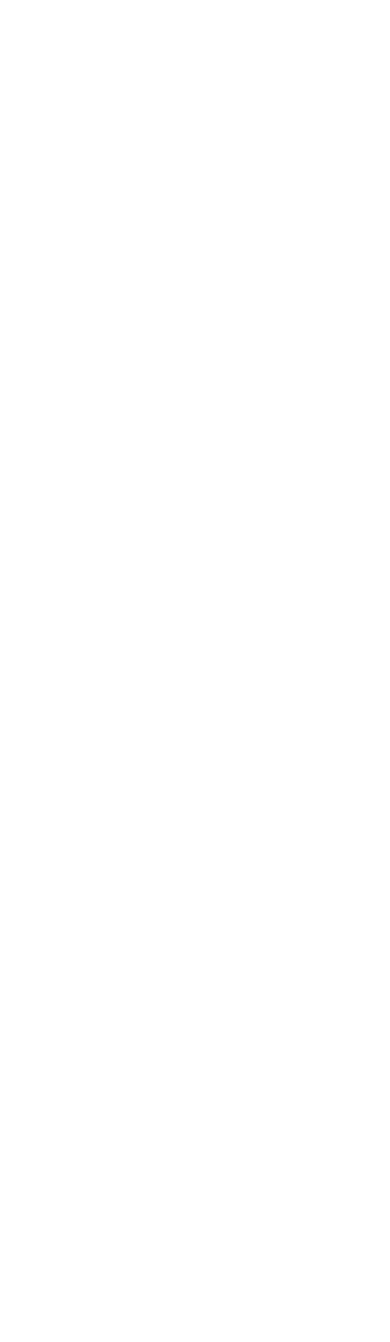
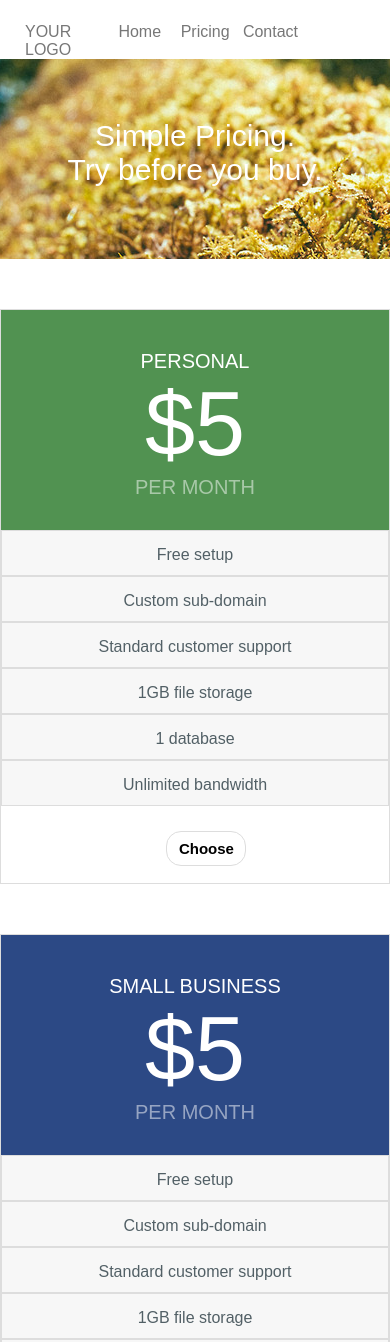
Before and after one commit to jaserader/homework_week02_wednesday, a website: page index.html in a window 390 px wide. Shown: the top 1342 px of the page. Before the commit the page ends 844 px from the top, so only its background shows below. Drawn offline with Linux system fonts and the light colour scheme; files whose address does not match are found by name.

Commit message:
breakpoint 478 complete

```diff
--- a/css/main.scss
+++ b/css/main.scss
@@ -0,0 +1,185 @@
+@import "../bower_components/bourbon/app/assets/stylesheets/bourbon";
+@import "../bower_components/neat/app/assets/stylesheets/neat";
+
+* {
+  box-sizing: border-box;
+}
+
+body {
+  @include outer-container;
+  font-family: sans-serif;
+}
+
+.headerNav {
+  font-size: 16px;
+  color: #5D646B;
+  background: #fff;
+  height: 40px;
+  width: 100%;
+  padding-top: 15px;
+  padding-left: 25px;
+
+  a {
+    @include span-columns(2);
+    text-decoration: none;
+    color: #777777;
+
+    &:first-child {
+      @include span-columns(3);
+    }
+  }
+}
+
+a:last-child {
+  padding-right: 0;
+}
+
+.hero {
+  height: 200px;
+  padding-top: 60px;
+  @include span-columns(12);
+  background: url(/Users/jaserader/dev/homework/week02/wednesday/images/background.jpg) no-repeat center;
+  margin-bottom: 50px;
+
+    .titleTop{
+    @include span-columns(12);
+    color: #fff;
+    font-size: 30px;
+    font-weight: normal;
+  }
+  }
+
+.section1,
+.section2,
+.section3 {
+  @include span-columns(12);
+  height: 575px;
+  border: 1px #DDDDDD solid;
+  margin-bottom: 50px;
+}
+
+.personalHeader {
+  background: #519251;
+  height: 220px;
+  color: #fff;
+  font-size: 20px;
+  padding-top: 40px;
+  font-weight: normal;
+  @include span-columns(12);
+
+  div {
+    @include span-columns(12);
+    text-align: center;
+  }
+}
+
+.smallBusinessHeader {
+  background: #2C4985;
+  height: 220px;
+  color: #fff;
+  font-size: 20px;
+  padding-top: 40px;
+  font-weight: normal;
+  @include span-columns(12);
+
+  div {
+    @include span-columns(12);
+    text-align: center;
+  }
+}
+
+.enterpriseHeader {
+  background: #111111;
+  height: 220px;
+  color: #fff;
+  font-size: 20px;
+  padding-top: 40px;
+  font-weight: normal;
+  @include span-columns(12);
+
+  div {
+    @include span-columns(12);
+    text-align: center;
+  }
+}
+
+.money {
+  font-size: 90px;
+  font-weight: lighter;
+}
+
+.perMonth {
+  opacity: .5;
+}
+
+.info {
+  @include span-columns(12);
+  height: 276px;
+
+  ul{
+  margin: 0;
+  padding-left: 0;
+  list-style-type: none;
+  @include span-columns(12);
+
+  li {
+    background: #F7F7F7;
+    color: #526066;
+    padding: 15px;
+    border: 1px #DDDDDD solid;
+    text-align: center;
+    height: 46px;
+  }
+}
+}
+
+.choose {
+  height: 46px;
+
+  button {
+    margin-top: 25px;
+    width: 80px;
+    @include shift(5);
+    border: 1px #DDDDDD solid;
+    border-radius: 15px;
+    background: #fff;
+    font-size: 15px;
+    font-weight: bold;
+    height: 35px;
+  }
+}
+
+article {
+  @include span-columns(9);
+  @include shift(1);
+  margin-top: 50px;
+  margin-bottom: 25px;
+
+  h3 {
+    font-weight: normal;
+    font-size: 20px;
+  }
+
+  p {
+    color: #526066;
+    font-weight: normal;
+  }
+}
+
+footer {
+  @include span-columns(12);
+  height: 100px;
+  background: #111111;
+  color: #858585;
+  font-weight: normal;
+  padding-top: 25px;
+}
+
+  span{
+    @include span-columns(12);
+    text-align: center;
+
+     a {
+       color: #fff;
+     }
+  }
--- a/index.html
+++ b/index.html
@@ -1,11 +1,131 @@
 <!DOCTYPE html>
 <html>
   <head>
+    <link rel="normalize" href="https://cdnjs.cloudflare.com/ajax/libs/normalize/3.0.3/normalize.css" media="screen" title="no title" charset="utf-8">
     <link rel="stylesheet" href="css/main.css" media="screen" title="no title" charset="utf-8">
     <meta charset="utf-8">
     <title></title>
   </head>
   <body>
+    <header>
+      <nav class="headerNav">
+          <a class="yourLogo">YOUR LOGO</a>
+          <a href="#">Home</a>
+          <a href="#">Pricing</a>
+          <a href="#">Contact</a>
+      </nav>
 
+    </header>
+
+    <section class="hero">
+      <span class="titleTop">Simple Pricing.</span>
+      <span class="titleTop">Try before you buy.</span>
+    </section>
+
+    <main>
+      <section class="section1">
+        <div class="personalHeader">
+          <div class="priceTitle">PERSONAL</div>
+          <div class="money">$5</div>
+          <div class="perMonth">PER MONTH</div>
+        </div>
+
+        <div class="info">
+          <ul>
+            <li>Free setup</li>
+            <li>Custom sub-domain</li>
+            <li>Standard customer support</li>
+            <li>1GB file storage</li>
+            <li>1 database</li>
+            <li>Unlimited bandwidth</li>
+          </ul>
+        </div>
+
+        <div class="choose">
+          <button type="button" name="choose">Choose</button>
+        </div>
+      </section>
+
+      <section class="section2">
+        <div class="smallBusinessHeader">
+          <div class="priceTitle">SMALL BUSINESS</div>
+          <div class="money">$5</div>
+          <div class="perMonth">PER MONTH</div>
+        </div>
+
+        <div class="info">
+          <ul>
+            <li>Free setup</li>
+            <li>Custom sub-domain</li>
+            <li>Standard customer support</li>
+            <li>1GB file storage</li>
+            <li>1 database</li>
+            <li>Unlimited bandwidth</li>
+          </ul>
+        </div>
+
+        <div class="choose">
+          <button type="button" name="choose">Choose</button>
+        </div>
+      </section>
+
+      <section class="section3">
+        <div class="enterpriseHeader">
+          <div class="priceTitle">ENTERPRISE</div>
+          <div class="money">$5</div>
+          <div class="perMonth">PER MONTH</div>
+        </div>
+
+        <div class="info">
+          <ul>
+            <li>Free setup</li>
+            <li>Custom sub-domain</li>
+            <li>Standard customer support</li>
+            <li>1GB file storage</li>
+            <li>1 database</li>
+            <li>Unlimited bandwidth</li>
+          </ul>
+        </div>
+
+        <div class="choose">
+          <button type="button" name="choose">Choose</button>
+        </div>
+      </section>
+
+      <article class="">
+        <div class="">
+          <h3>GET STARTED TODAY</h3>
+          <p>
+            Lorem ipsum dolor sit amet, consectetur adipisicing elit, sed do eiusmod tempor incididunt ut labore et dolore magna aliqua. Ut enim ad minim veniam, quis nostrud exercitation ullamco laboris nisi ut aliquip ex ea commodo consequat. Duis aute irure dolor in reprehenderit in voluptate velit esse cillum dolore eu fugiat nulla pariatur. Excepteur sint occaecat cupidatat non proident, sunt in culpa qui officia deserunt mollit anim id est laborum.
+          </p>
+        </div>
+
+        <div class="">
+          <h3>PAY MONTHLY OR ANNUALLY</h3>
+          <p>
+            Lorem ipsum dolor sit amet, consectetur adipisicing elit, sed do eiusmod tempor incididunt ut labore et dolore magna aliqua. Ut enim ad minim veniam, quis nostrud exercitation ullamco laboris nisi ut aliquip ex ea commodo consequat. Duis aute irure dolor in reprehenderit in voluptate velit esse cillum dolore eu fugiat nulla pariatur. Excepteur sint occaecat cupidatat non proident, sunt in culpa qui officia deserunt mollit anim id est laborum.
+          </p>
+        </div>
+
+        <div class="">
+          <h3>24/7 CUSTOMER SUPPORT</h3>
+          <p>
+            Lorem ipsum dolor sit amet, consectetur adipisicing elit, sed do eiusmod tempor incididunt ut labore et dolore magna aliqua. Ut enim ad minim veniam, quis nostrud exercitation ullamco laboris nisi ut aliquip ex ea commodo consequat. Duis aute irure dolor in reprehenderit in voluptate velit esse cillum dolore eu fugiat nulla pariatur. Excepteur sint occaecat cupidatat non proident, sunt in culpa qui officia deserunt mollit anim id est laborum.
+          </p>
+        </div>
+
+        <div class="">
+          <h3>CANCEL YOUR PLAN ANYTIME</h3>
+          <p>
+            Lorem ipsum dolor sit amet, consectetur adipisicing elit, sed do eiusmod tempor incididunt ut labore et dolore magna aliqua. Ut enim ad minim veniam, quis nostrud exercitation ullamco laboris nisi ut aliquip ex ea commodo consequat. Duis aute irure dolor in reprehenderit in voluptate velit esse cillum dolore eu fugiat nulla pariatur. Excepteur sint occaecat cupidatat non proident, sunt in culpa qui officia deserunt mollit anim id est laborum.
+          </p>
+        </div>
+      </article>
+    </main>
+
+    <footer>
+        <span><a href="#">Try now</a> for 14 days. No credit card required.</span>
+        <span>Header image courtesy of <a href="#">Unsplash</a></span>
+    </footer>
   </body>
 </html>
```
Also changed, not shown: css/main.css.
